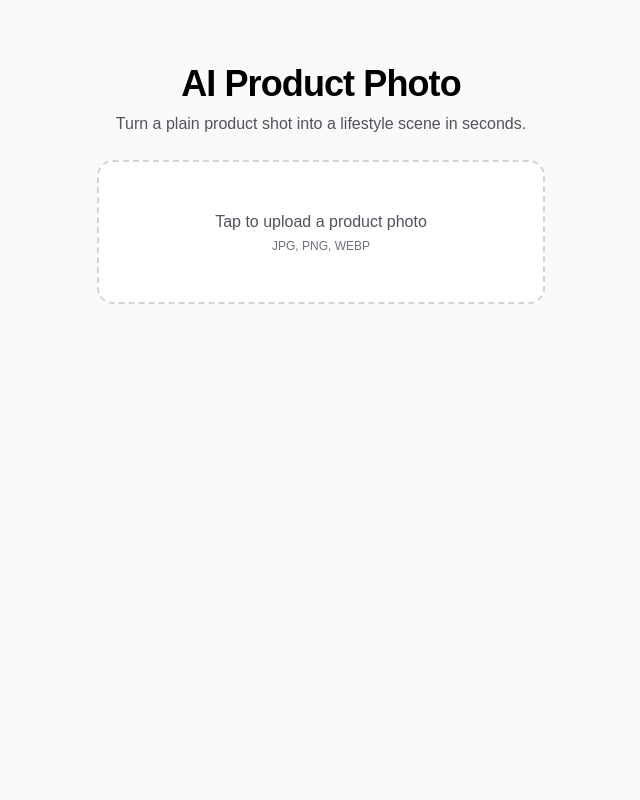
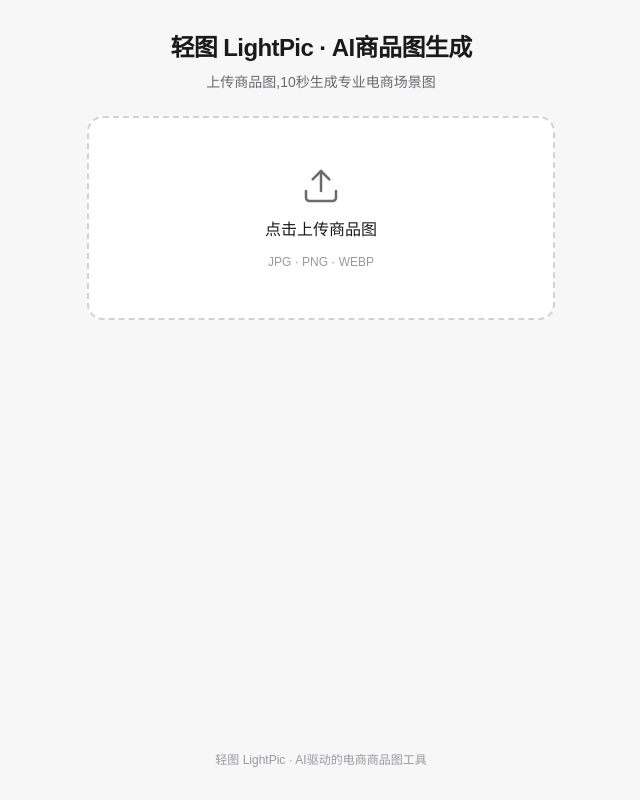
Before and after one commit to Phoebe0924/ai-product-image-tool, a Next.js app: page / in a window 1280 px wide. Shown: the whole page, without its empty margins (319-959 px from the left). Built offline with nearby package versions, Linux system fonts and the light colour scheme.

Commit message:
feat(ui): rebrand to 轻图 LightPic with light theme and CN scene cards

```diff
--- a/src/app/layout.tsx
+++ b/src/app/layout.tsx
@@ -13,18 +13,15 @@
 });
 
 export const metadata: Metadata = {
-  title: "AI 产品图生成",
-  description: "一键把产品图变成白底主图、场景生活图、细节特写图。",
+  title: "轻图 LightPic · AI商品图生成",
+  description: "上传商品图,10秒生成专业电商场景图。",
 };
 
 export const viewport: Viewport = {
   width: "device-width",
   initialScale: 1,
   viewportFit: "cover",
-  themeColor: [
-    { media: "(prefers-color-scheme: light)", color: "#fafafa" },
-    { media: "(prefers-color-scheme: dark)", color: "#000000" },
-  ],
+  themeColor: "#F7F7F8",
 };
 
 export default function RootLayout({
--- a/src/app/page.tsx
+++ b/src/app/page.tsx
@@ -3,9 +3,21 @@
 import { useRef, useState } from "react";
 
 const SCENES = [
-  { id: "white-bg", label: "白底主图" },
-  { id: "lifestyle-scene", label: "场景生活图" },
-  { id: "detail-closeup", label: "细节特写图" },
+  {
+    id: "white-bg",
+    label: "白底主图",
+    description: "适合淘宝/拼多多上架",
+  },
+  {
+    id: "lifestyle-scene",
+    label: "场景生活图",
+    description: "适合小红书/抖音种草",
+  },
+  {
+    id: "detail-closeup",
+    label: "细节特写图",
+    description: "展示产品质感细节",
+  },
 ] as const;
 
 type SceneId = (typeof SCENES)[number]["id"];
@@ -30,6 +42,26 @@
   );
 }
 
+function UploadIcon() {
+  return (
+    <svg
+      width="40"
+      height="40"
+      viewBox="0 0 24 24"
+      fill="none"
+      stroke="currentColor"
+      strokeWidth="1.5"
+      strokeLinecap="round"
+      strokeLinejoin="round"
+      aria-hidden="true"
+    >
+      <path d="M21 15v4a2 2 0 0 1-2 2H5a2 2 0 0 1-2-2v-4" />
+      <polyline points="17 8 12 3 7 8" />
+      <line x1="12" y1="3" x2="12" y2="15" />
+    </svg>
+  );
+}
+
 export default function Home() {
   const [previewUrl, setPreviewUrl] = useState<string | null>(null);
   const [fileName, setFileName] = useState<string | null>(null);
@@ -47,7 +79,7 @@
       return;
     }
     if (!file.type.startsWith("image/")) {
-      setError(`不支持的文件类型: ${file.type || "(unknown)"}`);
+      setError(`不支持的文件类型: ${file.type || "未知"}`);
       if (inputRef.current) inputRef.current.value = "";
       return;
     }
@@ -116,7 +148,7 @@
       const blobUrl = URL.createObjectURL(blob);
       const a = document.createElement("a");
       a.href = blobUrl;
-      a.download = `product-${scene ?? "image"}-${Date.now()}.${ext}`;
+      a.download = `lightpic-${scene ?? "image"}-${Date.now()}.${ext}`;
       document.body.appendChild(a);
       a.click();
       document.body.removeChild(a);
@@ -127,14 +159,14 @@
   }
 
   return (
-    <main className="flex min-h-screen flex-col items-center bg-zinc-50 px-4 py-10 dark:bg-black sm:py-16">
-      <div className="flex w-full max-w-md flex-col items-center gap-6 text-center">
-        <header className="flex flex-col gap-2">
-          <h1 className="text-3xl font-semibold tracking-tight text-black dark:text-zinc-50 sm:text-4xl">
-            AI Product Photo
+    <main className="flex min-h-screen flex-col bg-[#F7F7F8] text-[#1A1A1A]">
+      <div className="mx-auto flex w-full max-w-[500px] flex-1 flex-col gap-6 px-4 py-8">
+        <header className="flex flex-col gap-2 text-center">
+          <h1 className="text-2xl font-semibold tracking-tight">
+            轻图 LightPic · AI商品图生成
           </h1>
-          <p className="text-base text-zinc-600 dark:text-zinc-400">
-            Turn a plain product shot into a lifestyle scene in seconds.
+          <p className="text-sm text-[#6B6B6E]">
+            上传商品图,10秒生成专业电商场景图
           </p>
         </header>
 
@@ -154,27 +186,30 @@
             <button
               type="button"
               onClick={() => inputRef.current?.click()}
-              className="w-full rounded-2xl border-2 border-dashed border-zinc-300 bg-white px-6 py-12 text-zinc-600 transition hover:border-zinc-400 hover:bg-zinc-100 dark:border-zinc-700 dark:bg-zinc-900 dark:text-zinc-400 dark:hover:bg-zinc-800"
+              className="flex w-full flex-col items-center gap-3 rounded-2xl border-2 border-dashed border-[#D1D1D6] bg-white px-6 py-12 text-[#1A1A1A] transition hover:border-[#1A1A1A] hover:bg-[#FAFAFA] active:bg-[#F0F0F2]"
             >
-              <span className="block text-base font-medium">Tap to upload a product photo</span>
-              <span className="mt-1 block text-xs text-zinc-500">JPG, PNG, WEBP</span>
+              <span className="text-[#6B6B6E]">
+                <UploadIcon />
+              </span>
+              <span className="text-base font-medium">点击上传商品图</span>
+              <span className="text-xs text-[#9A9A9E]">JPG · PNG · WEBP</span>
             </button>
             {error && (
-              <p className="w-full rounded-xl border border-red-200 bg-red-50 px-3 py-2 text-left text-xs text-red-700 dark:border-red-900 dark:bg-red-950 dark:text-red-300">
+              <p className="w-full rounded-xl border border-red-200 bg-red-50 px-3 py-2 text-left text-xs text-red-700">
                 {error}
               </p>
             )}
           </div>
         ) : (
-          <div className="flex w-full flex-col items-center gap-4">
+          <div className="flex w-full flex-col gap-5">
             {/* eslint-disable-next-line @next/next/no-img-element */}
             <img
               src={previewUrl}
-              alt={fileName ?? "Uploaded product"}
-              className="w-full rounded-2xl border border-zinc-200 bg-white object-contain shadow-sm dark:border-zinc-800 dark:bg-zinc-900"
+              alt={fileName ?? "已上传商品"}
+              className="w-full rounded-2xl border border-[#E5E5E7] bg-white object-contain shadow-sm"
             />
             {fileName && (
-              <p className="truncate text-xs text-zinc-500" title={fileName}>
+              <p className="truncate text-center text-xs text-[#9A9A9E]" title={fileName}>
                 {fileName}
               </p>
             )}
@@ -184,25 +219,23 @@
                 type="button"
                 onClick={() => inputRef.current?.click()}
                 disabled={loading}
-                className="flex-1 rounded-full border border-zinc-300 bg-white px-5 py-3 text-sm font-medium text-zinc-800 transition hover:bg-zinc-100 disabled:opacity-50 dark:border-zinc-700 dark:bg-zinc-900 dark:text-zinc-200 dark:hover:bg-zinc-800"
+                className="flex-1 rounded-full border border-[#E5E5E7] bg-white px-5 py-2.5 text-sm font-medium text-[#1A1A1A] transition hover:bg-[#FAFAFA] disabled:opacity-50"
               >
-                Replace
+                重新上传
               </button>
               <button
                 type="button"
                 onClick={reset}
                 disabled={loading}
-                className="flex-1 rounded-full border border-zinc-300 bg-white px-5 py-3 text-sm font-medium text-zinc-800 transition hover:bg-zinc-100 disabled:opacity-50 dark:border-zinc-700 dark:bg-zinc-900 dark:text-zinc-200 dark:hover:bg-zinc-800"
+                className="flex-1 rounded-full border border-[#E5E5E7] bg-white px-5 py-2.5 text-sm font-medium text-[#1A1A1A] transition hover:bg-[#FAFAFA] disabled:opacity-50"
               >
-                Remove
+                移除
               </button>
             </div>
 
-            <div className="mt-2 flex w-full flex-col gap-2">
-              <p className="text-left text-xs font-medium uppercase tracking-wide text-zinc-500">
-                Choose a scene
-              </p>
-              <div className="grid grid-cols-3 gap-2">
+            <div className="flex w-full flex-col gap-3">
+              <p className="text-sm font-medium text-[#1A1A1A]">选择场景</p>
+              <div className="flex flex-col gap-2">
                 {SCENES.map((s) => {
                   const active = scene === s.id;
                   return (
@@ -212,13 +245,16 @@
                       disabled={loading}
                       onClick={() => setScene(s.id)}
                       className={
-                        "rounded-xl border px-2 py-3 text-xs font-medium transition disabled:opacity-50 " +
+                        "flex w-full flex-col gap-1 rounded-2xl border bg-white px-4 py-3 text-left transition disabled:opacity-50 " +
                         (active
-                          ? "border-black bg-black text-white dark:border-white dark:bg-white dark:text-black"
-                          : "border-zinc-300 bg-white text-zinc-800 hover:bg-zinc-100 dark:border-zinc-700 dark:bg-zinc-900 dark:text-zinc-200 dark:hover:bg-zinc-800")
+                          ? "border-[#1A1A1A] ring-2 ring-[#1A1A1A] ring-offset-1 ring-offset-[#F7F7F8]"
+                          : "border-[#E5E5E7] hover:border-[#9A9A9E]")
                       }
                     >
-                      {s.label}
+                      <span className="text-base font-medium text-[#1A1A1A]">
+                        {s.label}
+                      </span>
+                      <span className="text-xs text-[#6B6B6E]">{s.description}</span>
                     </button>
                   );
                 })}
@@ -229,21 +265,21 @@
               type="button"
               onClick={generate}
               disabled={!scene || loading}
-              className="mt-2 w-full rounded-full bg-black px-5 py-3 text-sm font-medium text-white transition disabled:cursor-not-allowed disabled:opacity-50 dark:bg-white dark:text-black"
+              className="w-full rounded-full bg-[#1A1A1A] px-5 py-3.5 text-sm font-semibold text-white transition hover:bg-[#000000] disabled:cursor-not-allowed disabled:bg-[#9A9A9E]"
             >
-              {loading ? "生成中…" : "生成场景"}
+              {loading ? "生成中…" : "立即生成"}
             </button>
 
             {error && (
               <div className="flex w-full flex-col gap-2">
-                <p className="w-full rounded-xl border border-red-200 bg-red-50 px-3 py-2 text-left text-xs text-red-700 dark:border-red-900 dark:bg-red-950 dark:text-red-300">
+                <p className="w-full rounded-xl border border-red-200 bg-red-50 px-3 py-2 text-left text-xs text-red-700">
                   {error}
                 </p>
                 <button
                   type="button"
                   onClick={generate}
                   disabled={loading}
-                  className="w-full rounded-full border border-zinc-300 bg-white px-5 py-3 text-sm font-medium text-zinc-800 transition hover:bg-zinc-100 disabled:opacity-50 dark:border-zinc-700 dark:bg-zinc-900 dark:text-zinc-200 dark:hover:bg-zinc-800"
+                  className="w-full rounded-full border border-[#E5E5E7] bg-white px-5 py-2.5 text-sm font-medium text-[#1A1A1A] transition hover:bg-[#FAFAFA] disabled:opacity-50"
                 >
                   重试
                 </button>
@@ -251,27 +287,25 @@
             )}
 
             {loading && (
-              <div className="flex w-full animate-pulse flex-col items-center gap-2 rounded-2xl border border-zinc-200 bg-white p-6 text-xs text-zinc-500 dark:border-zinc-800 dark:bg-zinc-900">
-                <div className="h-32 w-full rounded-xl bg-zinc-200 dark:bg-zinc-800" />
+              <div className="flex w-full animate-pulse flex-col items-center gap-3 rounded-2xl border border-[#E5E5E7] bg-white p-6 text-xs text-[#6B6B6E]">
+                <div className="h-32 w-full rounded-xl bg-[#F0F0F2]" />
                 <span>AI 正在生成,通常需要 30-60 秒,请保持页面打开…</span>
               </div>
             )}
 
             {resultUrl && !loading && (
-              <div className="flex w-full flex-col items-center gap-3">
-                <p className="text-left text-xs font-medium uppercase tracking-wide text-zinc-500">
-                  Result
-                </p>
+              <div className="flex w-full flex-col gap-3">
+                <p className="text-sm font-medium text-[#1A1A1A]">生成结果</p>
                 {/* eslint-disable-next-line @next/next/no-img-element */}
                 <img
                   src={resultUrl}
-                  alt="Generated lifestyle scene"
-                  className="w-full rounded-2xl border border-zinc-200 bg-white object-contain shadow-sm dark:border-zinc-800 dark:bg-zinc-900"
+                  alt="生成的商品场景图"
+                  className="w-full rounded-2xl border border-[#E5E5E7] bg-white object-contain shadow-sm"
                 />
                 <button
                   type="button"
                   onClick={downloadResult}
-                  className="w-full rounded-full border border-zinc-300 bg-white px-5 py-3 text-center text-sm font-medium text-zinc-800 transition hover:bg-zinc-100 dark:border-zinc-700 dark:bg-zinc-900 dark:text-zinc-200 dark:hover:bg-zinc-800"
+                  className="w-full rounded-full bg-[#22C55E] px-5 py-3.5 text-sm font-semibold text-white transition hover:bg-[#16A34A]"
                 >
                   下载图片
                 </button>
@@ -279,6 +313,10 @@
             )}
           </div>
         )}
+
+        <footer className="mt-auto pt-6 text-center text-xs text-[#9A9A9E]">
+          轻图 LightPic · AI驱动的电商商品图工具
+        </footer>
       </div>
     </main>
   );
```
